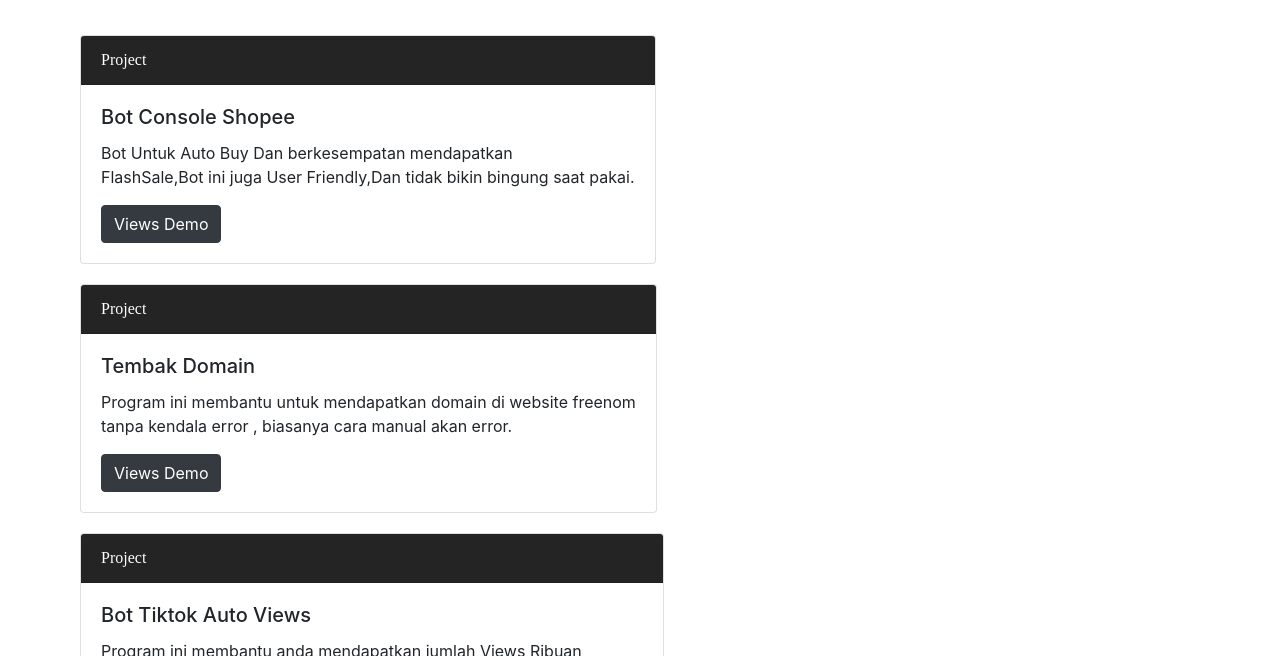
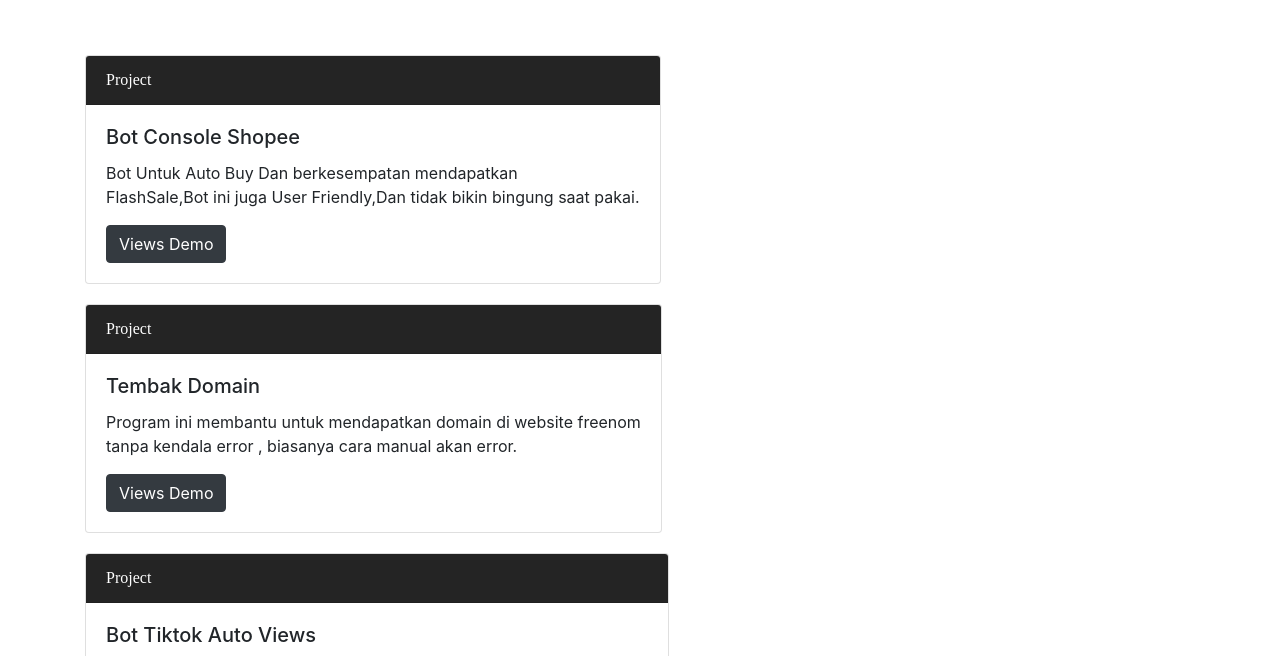
Before and after one commit to noesantara/noesantara.github.io, a plain HTML site: page index.html in a window 1280 px wide. Shown: the part 759-1415 px from the top of the page. Drawn offline with nearby package versions, Linux system fonts and the light colour scheme; a web font is replaced by a local one.

Commit message:
Update style.css

```diff
--- a/css/style.css
+++ b/css/style.css
@@ -50,7 +50,10 @@
 }
 
 .projects{
-   margin-right:80px;
+    padding: 20px;
+    margin-left: 20px;
+    margin-right: 20px;
+    margin: auto;
     margin-top: 20px;
 
 }
```
